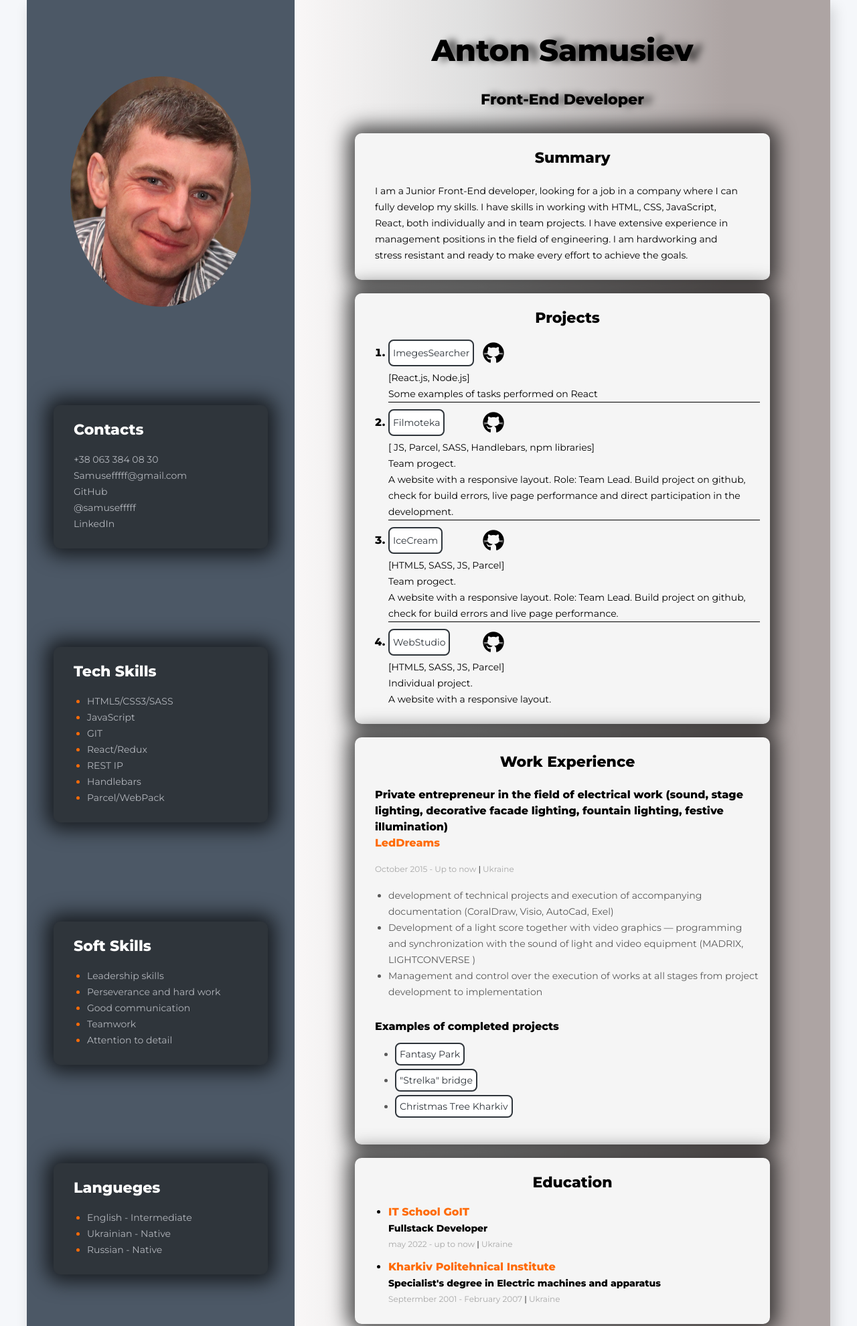
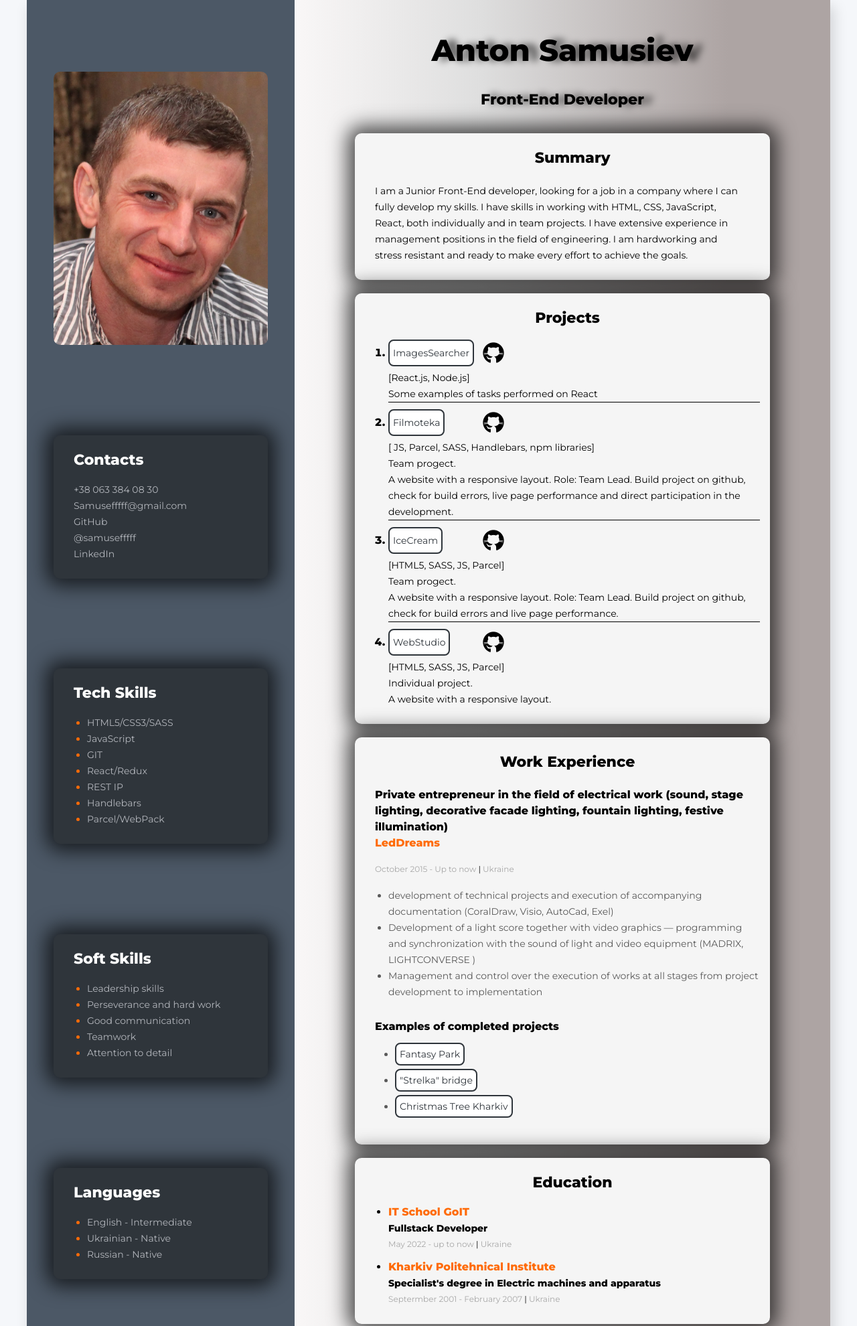
Before and after one commit to Samusev-Anton/Samusev-Anton-FullStag, a plain HTML site: page index.html in a window 1280 px wide. Shown: the top 1980 px of the page at 67% size. Drawn offline with Linux system fonts and the light colour scheme.

Commit message:
bag fixed

```diff
--- a/css/style.css
+++ b/css/style.css
@@ -49,9 +49,10 @@ body {
 }
 
 .mainfoto {
-  border-radius: 50%;
+  border-radius: 10px;
   display: block;
-  width: 270px;
+  width: 320px;
+  /* box-shadow: 0px 0px 29px 11px rgba(0, 0, 0, 0.67); */
 }
 .about-me {
   padding-top: 40px;
--- a/index.html
+++ b/index.html
@@ -97,7 +97,7 @@
           </ul>
           </div>
           <div class="contacts">
-          <h3 class="sidebar-titls">Langueges</h3>
+          <h3 class="sidebar-titls">Languages</h3>
           <ul>
             <li class="skills-item">
               <span class="skills-text">English - Intermediate</span>
@@ -131,11 +131,11 @@
               <a
                 class="development"
                 href="https://samusev-anton.github.io/goit-react-hw-04-images/"
-                > ImegesSearcher
+                > ImagesSearcher
               </a>
                 <a
                 class="develop_img"
-                href="https://https://github.com/Samusev-Anton/goit-react-hw-04-images"
+                href="https://github.com/Samusev-Anton/goit-react-hw-04-images"
                 >
                 <img src="./img/icons8-github-34.png" alt="">
               </a>
@@ -329,7 +329,7 @@ Maintaining technical documentation, issuing work orders
           <h4 class="education">IT School GoIT</h4>
           <h5 class="specialty">Fullstack Developer</h5>
           <span class="time-on-work"
-            >may 2022 -  up to now
+            >May 2022 -  up to now
             <span class="delimiter">|</span> Ukraine</span
           >
           </li>
```
